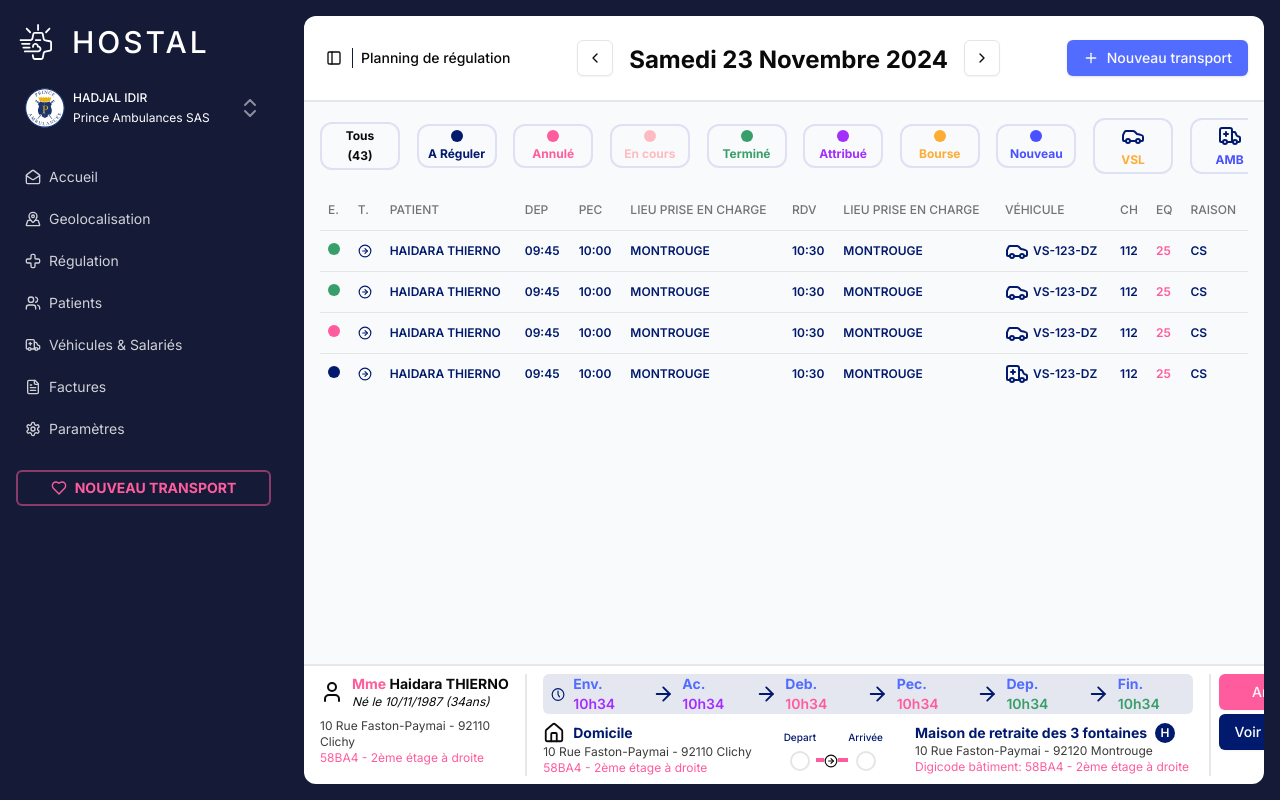
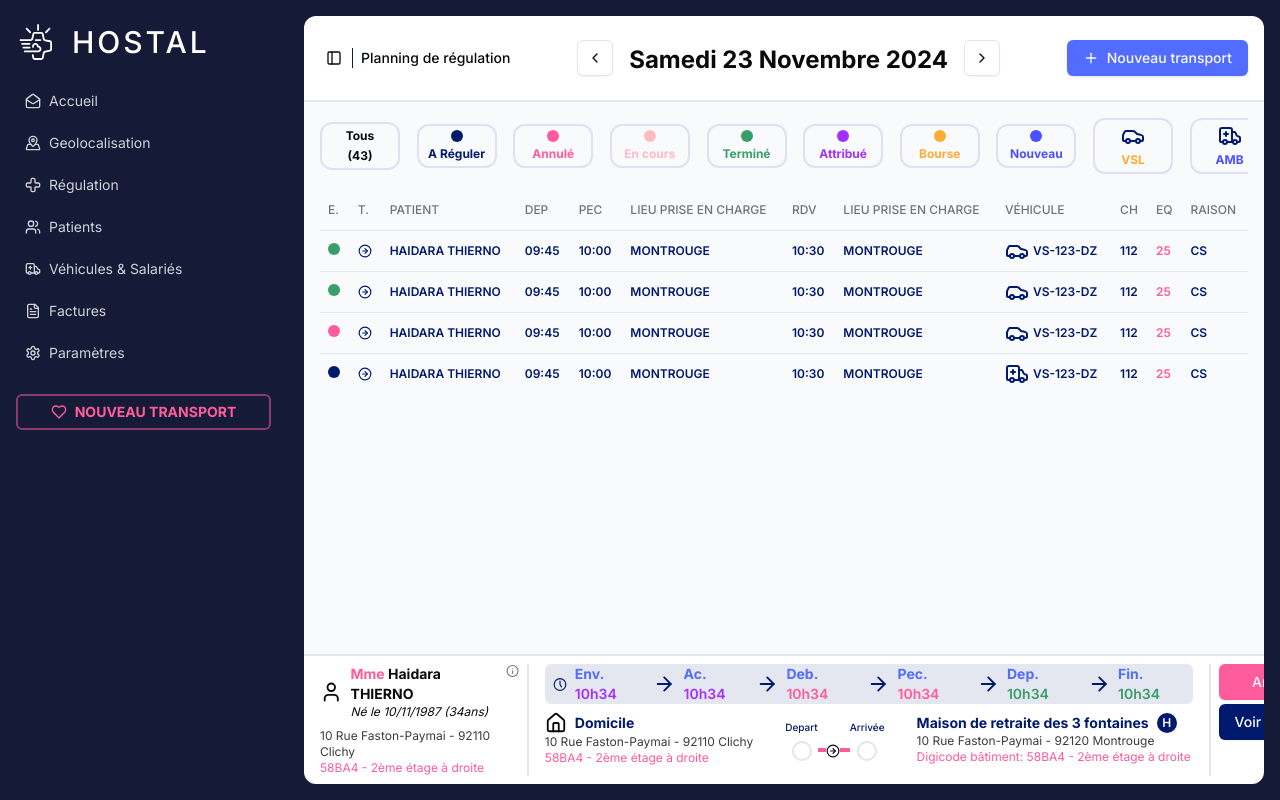
Before and after one commit to mehdi049/hostal, a Next.js app: page / in a window 1280 px wide. Built offline with nearby package versions, Linux system fonts and the light colour scheme.

Commit message:
code refactor

```diff
--- a/src/components/dashboard-footer/footer-profile-info.tsx
+++ b/src/components/dashboard-footer/footer-profile-info.tsx
@@ -1,5 +1,5 @@
 import { Profile } from '@/types/profile.types'
-import { User } from 'lucide-react'
+import { Info, User } from 'lucide-react'
 
 interface FooterProfileInfoProps {
   profile: Profile
@@ -7,7 +7,7 @@ interface FooterProfileInfoProps {
 export const FooterProfileInfo = ({ profile }: FooterProfileInfoProps) => {
   return (
     <div className="space-y-2">
-      <div className="flex items-center gap-2">
+      <div className="flex w-full items-center gap-2">
         <User />
         <div>
           <p className="font-bold">
@@ -18,6 +18,7 @@ export const FooterProfileInfo = ({ profile }: FooterProfileInfoProps) => {
             Né le {profile.birthdate} ({profile.age}ans)
           </p>
         </div>
+        <Info className="place-self-start text-muted-foreground" size="14px" />
       </div>
       <div>
         <p className="text-xs opacity-80">{profile.address}</p>
--- /dev/null
+++ b/src/components/dashboard-sidebar/company-label.tsx
@@ -0,0 +1,35 @@
+import Image from 'next/image'
+interface CompanyLabelProps {
+  name: string
+  description: string
+  isCollapsed: boolean
+}
+export const CompanyLabel = ({
+  name,
+  description,
+  isCollapsed,
+}: CompanyLabelProps) => {
+  return (
+    <div className="flex items-center justify-between gap-2">
+      <div className="w-10">
+        <Image
+          src="/logo-ambulance.svg"
+          width={isCollapsed ? 30 : 40}
+          height={isCollapsed ? 30 : 40}
+          alt={name}
+          className="rounded-full"
+        />
+      </div>
+      {!isCollapsed && (
+        <div className="space-y-1">
+          <span className="block text-left text-xs font-medium uppercase">
+            {name}
+          </span>
+          <span className="block text-left text-xs text-white/80">
+            {description}
+          </span>
+        </div>
+      )}
+    </div>
+  )
+}
--- a/src/components/dashboard-sidebar/company-selection.tsx
+++ b/src/components/dashboard-sidebar/company-selection.tsx
@@ -1,4 +1,4 @@
-import { useEffect, useState } from 'react'
+import { JSX, useEffect, useState } from 'react'
 import {
   Command,
   CommandEmpty,
@@ -8,127 +8,51 @@ import {
   CommandList,
 } from '../ui/command'
 import { cn } from '@/lib/utils'
-import Image from 'next/image'
 import { Popover, PopoverContent, PopoverTrigger } from '../ui/popover'
 import { Check, ChevronsUpDown } from 'lucide-react'
+import { CompanyLabel } from './company-label'
+
+type SelectOption = {
+  value: string
+  label: JSX.Element
+}
 
 interface CompanySelectionProps {
   isCollapsed: boolean
 }
 export const CompanySelection = ({ isCollapsed }: CompanySelectionProps) => {
   const [open, setOpen] = useState(false)
-  const [value, setValue] = useState('HADJAL')
-  const [companies, setCompanies] = useState([
-    {
-      value: 'HADJAL',
-      label: (
-        <div className="flex items-center justify-between gap-2">
-          <div className="w-10">
-            <Image
-              src="/logo-ambulance.svg"
-              width={isCollapsed ? 30 : 40}
-              height={isCollapsed ? 30 : 40}
-              alt="HADJAL IDIR"
-              className="rounded-full"
-            />
-          </div>
-          {!isCollapsed && (
-            <div className="space-y-1">
-              <span className="block text-left text-xs font-medium uppercase">
-                HADJAL IDIR
-              </span>
-              <span className="block text-left text-xs text-white/80">
-                Prince Ambulances SAS
-              </span>
-            </div>
-          )}
-        </div>
-      ),
-    },
-    {
-      value: 'HADJAL2',
-      label: (
-        <div className="flex items-center justify-between gap-2">
-          <div className="w-10">
-            <Image
-              src="/logo-ambulance.svg"
-              width={isCollapsed ? 30 : 40}
-              height={isCollapsed ? 30 : 40}
-              alt="HADJAL IDIR"
-              className="rounded-full"
-            />
-          </div>
-          {!isCollapsed && (
-            <div className="space-y-1">
-              <span className="block text-left text-xs font-medium uppercase">
-                HADJAL IDIR
-              </span>
-              <span className="block text-left text-xs text-white/80">
-                Prince Ambulances SAS
-              </span>
-            </div>
-          )}
-        </div>
-      ),
-    },
-  ])
+  const [value, setValue] = useState<string | undefined>('HADJAL')
+  const [companies, setCompanies] = useState<SelectOption[] | undefined>(
+    undefined
+  )
 
   useEffect(() => {
     setCompanies([
       {
         value: 'HADJAL',
         label: (
-          <div className="flex items-center justify-between gap-2">
-            <div className="w-10">
-              <Image
-                src="/logo-ambulance.svg"
-                width={isCollapsed ? 30 : 40}
-                height={isCollapsed ? 30 : 40}
-                alt="HADJAL IDIR"
-                className="rounded-full"
-              />
-            </div>
-            {!isCollapsed && (
-              <div className="space-y-1">
-                <span className="block text-left text-xs font-medium uppercase">
-                  HADJAL IDIR
-                </span>
-                <span className="block text-left text-xs">
-                  Prince Ambulances SAS
-                </span>
-              </div>
-            )}
-          </div>
+          <CompanyLabel
+            name={'HADJAL IDIR'}
+            description={'Prince Ambulances SAS'}
+            isCollapsed={isCollapsed}
+          />
         ),
       },
       {
         value: 'HADJAL2',
         label: (
-          <div className="flex items-center justify-between gap-2">
-            <div className="w-10">
-              <Image
-                src="/logo-ambulance.svg"
-                width={isCollapsed ? 30 : 40}
-                height={isCollapsed ? 30 : 40}
-                alt="HADJAL IDIR"
-                className="rounded-full"
-              />
-            </div>
-            {!isCollapsed && (
-              <div className="space-y-1">
-                <span className="block text-left text-xs font-medium uppercase">
-                  HADJAL IDIR
-                </span>
-                <span className="block text-left text-xs">
-                  Prince Ambulances SAS
-                </span>
-              </div>
-            )}
-          </div>
+          <CompanyLabel
+            name={'HADJAL IDIR'}
+            description={'Prince Ambulances SAS'}
+            isCollapsed={isCollapsed}
+          />
         ),
       },
     ])
   }, [isCollapsed])
+
+  if (!companies) return null
 
   return (
     <Popover open={open} onOpenChange={setOpen}>
@@ -150,7 +74,6 @@ export const CompanySelection = ({ isCollapsed }: CompanySelectionProps) => {
           <CommandInput
             placeholder="Choisissez une ambulance..."
             className="h-9"
-            value=""
           />
           <CommandList>
             <CommandEmpty>Aucune ambulance trouvée.</CommandEmpty>
```
